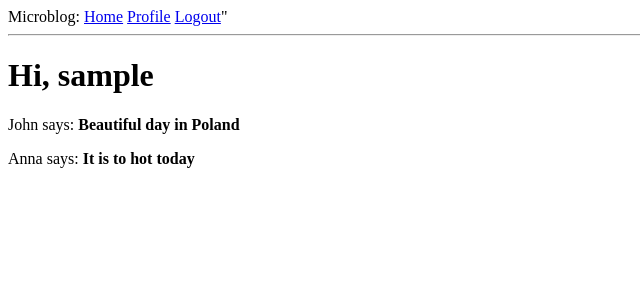
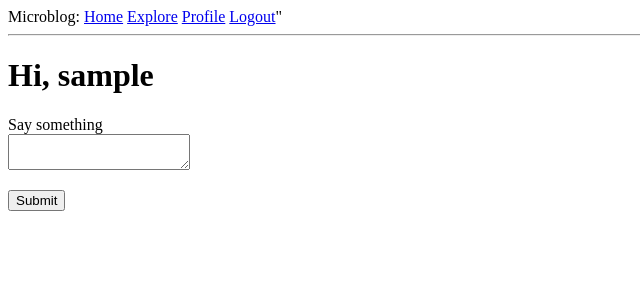
Before and after one commit to AzzyCode/MicroBit, a Flask app: page / in a window 1280 px wide. Shown: the top 300 px of the page, without its empty margins (0-640 px from the left). Run offline with Flask 3, Linux system fonts and the light colour scheme; the visitor is signed in with stand-in values (Sample User, id 1); data comes from the database, SQL or seed files in the repository; both versions use the stored data as it was after the commit; data that the repository does not hold is empty.

Commit message:
Add 'Explore' page to display all user posts

```diff
--- a/app/forms.py
+++ b/app/forms.py
@@ -55,3 +55,8 @@ class EditProfileForm(FlaskForm):
 
 class EmptyForm(FlaskForm):
     submit = SubmitField('Submit')
+
+
+class PostForm(FlaskForm):
+    post = TextAreaField('Say something', validators=[DataRequired(), Length(min=1, max=140)])
+    submit = SubmitField('Submit')
--- a/app/routes.py
+++ b/app/routes.py
@@ -1,28 +1,28 @@
 from flask import render_template, flash, redirect, url_for, request
 from app import app
-from app.forms import LoginForm, RegistrationForm, EditProfileForm, EmptyForm
+from app.forms import LoginForm, RegistrationForm, EditProfileForm, EmptyForm, PostForm
 from flask_login import current_user, login_user, logout_user, login_required
 import sqlalchemy as sa
 from app import db
-from app.models import User
+from app.models import User, Post
 from urllib.parse import urlsplit
 from datetime import datetime, timezone
 
-@app.route('/')
-@app.route('/index')
+
+@app.route('/', methods=['GET', 'POST'])
+@app.route('/index', methods=['GET', 'POST'])
 @login_required
 def index():
-    posts = [
-        {
-            'author': {'username': 'John'},
-            'body': 'Beautiful day in Poland'
-        },
-        {
-            'author': {'username': 'Anna'},
-            'body': "It is to hot today"
-        }
-    ]
-    return render_template('index.html', title='Home Page', posts=posts)
+    form = PostForm()
+    if form.validate_on_submit():
+        post = Post(body=form.post.data, author=current_user)
+        db.session.add(post)
+        db.session.commit()
+        flash('Your post is not live!')
+        return redirect(url_for('index'))
+
+    posts = db.session.scalars(current_user.following_posts()).all()
+    return render_template('index.html', title='Home Page', form=form, posts=posts)
 
 
 @app.route('/login', methods=['GET', 'POST'])
@@ -142,3 +142,11 @@ def unfollow(username):
         return redirect(url_for('user', username=username))
     else:
         return redirect(url_for('index'))
+
+
+@app.route('/explore')
+@login_required
+def explore():
+    query = sa.select(Post).order_by(Post.timestamp.desc())
+    posts = db.session.scalars(query).all()
+    return render_template('index.html', title='Explore', posts=posts)
--- a/app/templates/base.html
+++ b/app/templates/base.html
@@ -11,6 +11,7 @@
         <div>
             Microblog:
             <a href="{{ url_for('index') }}">Home</a>
+            <a href="{{ url_for('explore')}}">Explore</a>
             {% if current_user.is_anonymous %}
             <a href="{{ url_for('login') }}">Login</a>
             {% else %}
--- a/app/templates/index.html
+++ b/app/templates/index.html
@@ -2,11 +2,20 @@
 
 {% block content %}
     <h1>Hi, {{ current_user.username }}</h1>
+    {% if form %}
+    <form action="" method="post">
+        {{ form.hidden_tag()}}
+        <p>
+            {{ form.post.label }}<br>
+            {{ form.post(size=140) }}<br>
+            {% for error in form.post.errors %}
+            <span style="color:red">[{{ error }}]</span>
+            {% endfor %}
+        </p>
+        <p>{{ form.submit }}</p>
+    </form>
+    {% endif %}
     {% for post in posts %}
-    <div>
-        <p>
-            {{ post.author.username }} says: <b>{{ post.body }}</b>
-        </p>
-    </div>
+        {% include "_post.html" %}
     {% endfor %}
 {% endblock %}
```
Also changed, not shown: app/templates/_post.html (+5 -2 lines), app.db.
